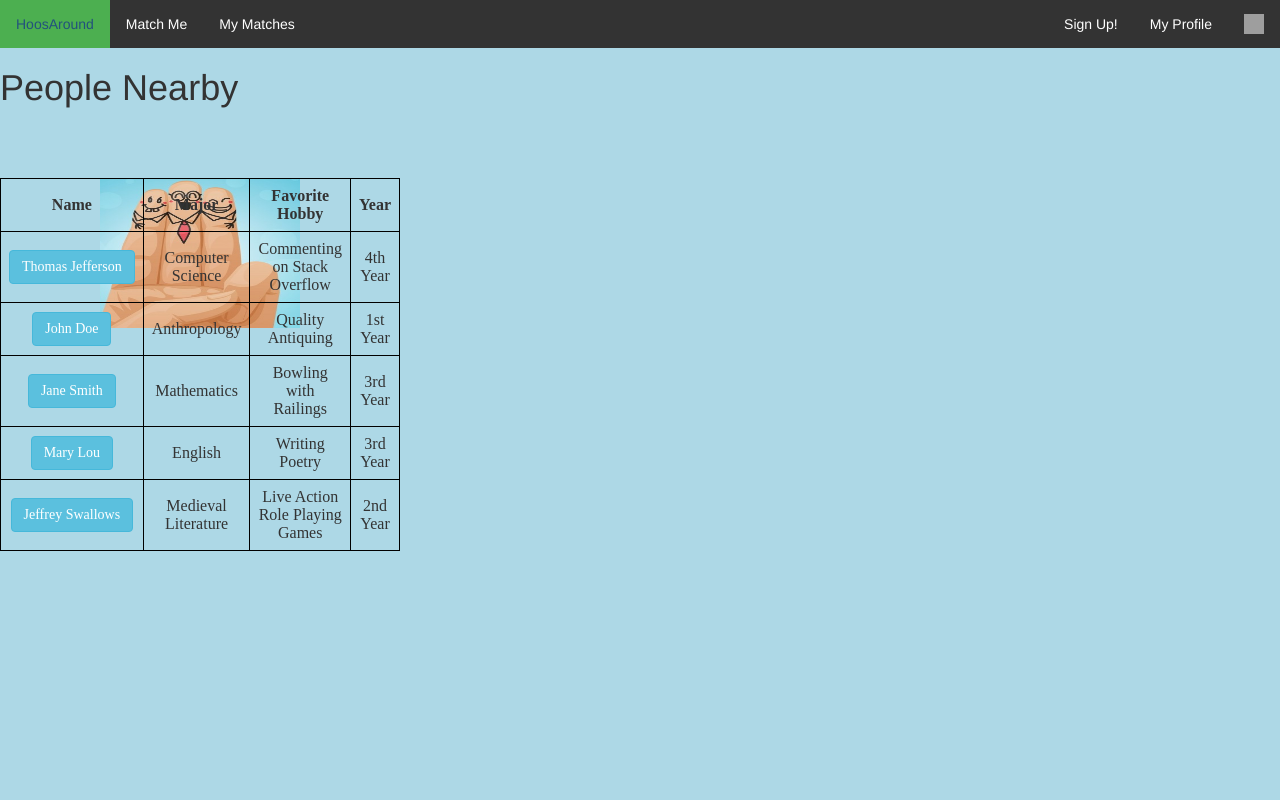
After one commit to EtonMon/webPL_project, a PHP site: page /table.html in a window 1280 px wide. The commit adds this page. Run offline with PHP 8.4, Linux system fonts and the light colour scheme; grey boxes are pictures that could not be loaded.

Commit message:
made signup page, layout for jsp, remade html table, imported friendship

```diff
--- a/index.php
+++ b/index.php
@@ -107,7 +107,7 @@ $(document).ready(function(){
       <li><a href="my-matches.html">My Matches</a></li>
       <li style="float:right"><a href="myProfile.html"><img src="http://www.freeiconspng.com/uploads/profile-icon-9.png" width=20 height=20></a></li>
       <li style="float:right"><a href="myProfile.html">My Profile</a></li>
-
+      <li style="float:right"><a href = "signup.html">Sign Up!</a></li>
     </ul>
   </nav>
 
--- a/match-me.html
+++ b/match-me.html
@@ -38,6 +38,9 @@
   </style>
   <link rel="stylesheet" type="text/css" href="my-matchesCSS.css">
 
+  <style>
+    body{background-color: LightBlue}
+  </style>
 
 </head>
 
@@ -45,11 +48,12 @@
   <script src="resources/js/scripts.js"></script>
   <nav>
     <ul>
-      <li><a href="index.php">HoosAround</a></li>
+      <li><a href="table.html">HoosAround</a></li>
       <li><a class="current" href="match-me.html">Match Me</a></li>
       <li><a href="my-matches.html">My Matches</a></li>
       <li style="float:right"><a href="myProfile.html"><img src="http://www.freeiconspng.com/uploads/profile-icon-9.png" width=20 height=20></a></li>
       <li style="float:right"><a href="myProfile.html">My Profile</a></li>
+      <li style="float:right"><a href = "signup.html">Sign Up!</a></li>
     </ul>
   </nav>
 
--- /dev/null
+++ b/table.html
@@ -0,0 +1,131 @@
+<html>
+<head>
+  <meta charset="utf-8">
+  <meta name="viewport" content="width=device-width, initial-scale=1">
+  <title>HoosAround</title>
+
+  <link rel="stylesheet" href="resources/css/styles.css?v=1.0">
+  <link rel="stylesheet" href="https://maxcdn.bootstrapcdn.com/bootstrap/3.3.7/css/bootstrap.min.css">
+
+
+  <style>
+  table {
+      font-family: Futura;
+      border-collapse: collapse;
+      width: 15%;
+      position:absolute;
+      align-self: center;
+  }
+
+  td, th {
+      border: 1px solid black;
+      text-align: center;
+      padding: 8px;
+  }
+  </style>
+
+  <style>
+    body{background-color: LightBlue}
+  </style>
+
+  <style>
+  .vertical-menu {
+    width: 200px;
+    height: 150px;
+    overflow-y: auto;
+  }
+
+  .vertical-menu a {
+    background-color: #eee;
+    color: black;
+    display: block;
+    padding: 12px;
+    text-decoration: none;
+}
+
+.vertical-menu a:hover {
+    background-color: #ccc;
+}
+
+.vertical-menu a.active {
+    background-color: #4CAF50;
+    color: white;
+}
+</style>
+</head>
+
+<body>
+
+<nav>
+    <ul>
+      <li><a class="current" href="table.html">HoosAround</a></li>
+      <li><a href="match-me.html">Match Me</a></li>
+      <li><a href="my-matches.html">My Matches</a></li>
+      <li style="float:right"><a href="myProfile.html"><img src="http://www.freeiconspng.com/uploads/profile-icon-9.png" width=20 height=20></a></li>
+      <li style="float:right"><a href="myProfile.html">My Profile</a></li>
+      <li style="float:right"><a href = "signup.html">Sign Up!</a></li>
+    </ul>
+  </nav>
+
+<h1>People Nearby</h1>
+
+ <br/>
+ <br/>
+ <br/>
+
+ <img src="friendship.jpg" alt="fostering friendship" width=200 height=150 align="left" hspace=100>
+
+<table align="center">
+  <tr>
+    <th>Name</th>
+    <th>Major</th>
+    <th>Favorite Hobby</th>
+    <th>Year</th>
+  </tr>
+
+  <tr>
+    <td>
+        <a href="https://www.google.com/" class="btn btn-info" role="button">Thomas Jefferson</a>
+    </td>
+    <td>Computer Science</td>
+    <td>Commenting on Stack Overflow</td>
+    <td>4th Year</td>
+  </tr>
+
+  <tr>
+    <td>
+      <a href="https://www.google.com/" class="btn btn-info" role="button">John Doe</a>
+    </td>
+    <td>Anthropology</td>
+    <td>Quality Antiquing</td>
+    <td>1st Year</td>
+  </tr>
+
+  <tr>
+    <td>
+      <a href="https://www.google.com/" class="btn btn-info" role="button">Jane Smith</a>
+    </th>
+    <td>Mathematics</td>
+    <td>Bowling with Railings</td>
+    <td>3rd Year</td>
+  </tr>
+
+  <tr>
+    <td>
+      <a href="https://www.google.com/" class="btn btn-info" role="button">Mary Lou</a>
+    </td>
+    <td>English</td>
+    <td>Writing Poetry</td>
+    <td>3rd Year</td>
+  </tr>
+
+  <tr>
+    <td>
+      <a href="https://www.google.com/" class="btn btn-info" role="button">Jeffrey Swallows</a>
+    </td>
+    <td>Medieval Literature</td>
+    <td>Live Action Role Playing Games</td>
+    <td>2nd Year</td>
+  </tr>
+</table>
+</body>
```
Also changed, not shown: my-matches.html (+6 -1 lines), myProfile.html (+23 -134 lines), signup.html (added, +73 -0 lines), friendship.jpg (added), 1 other file.
